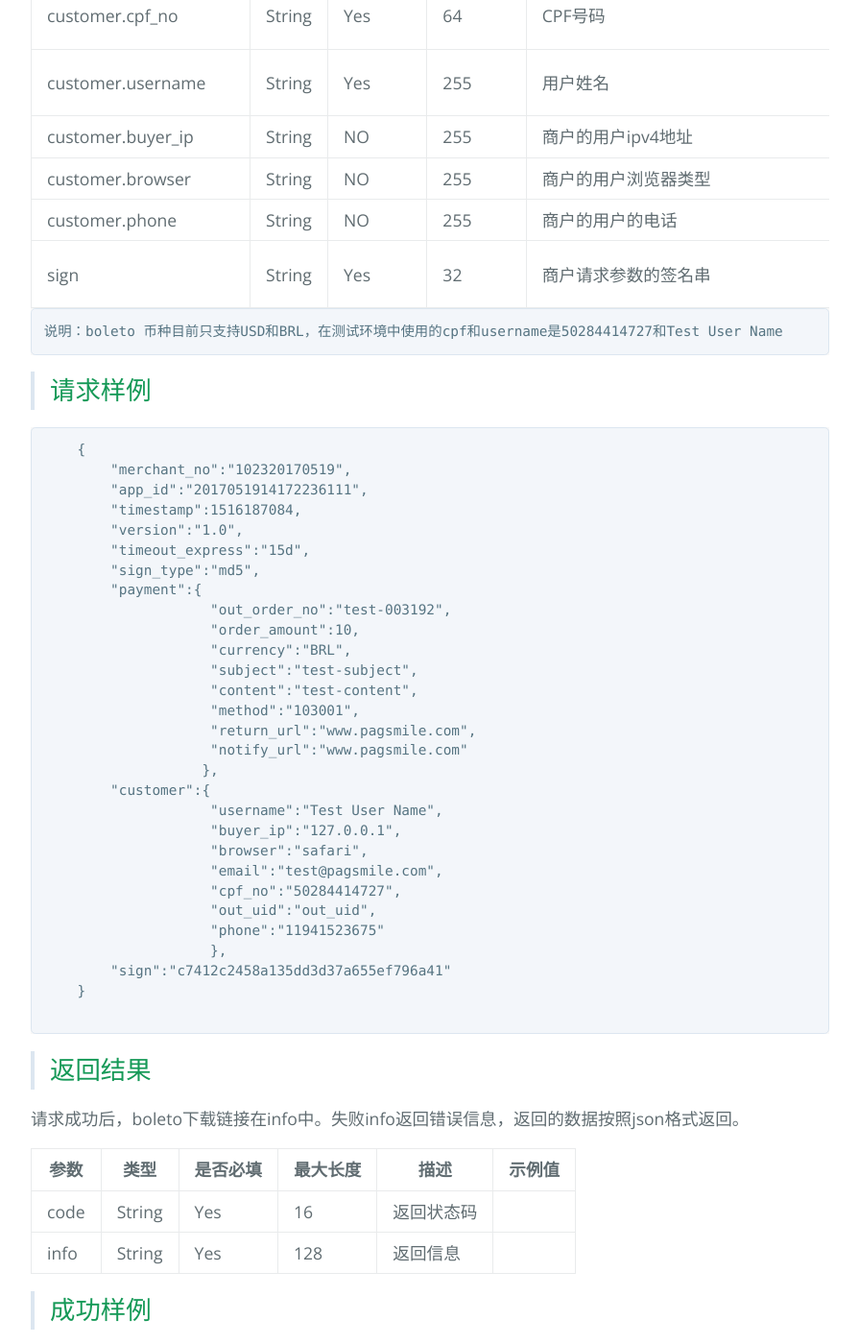
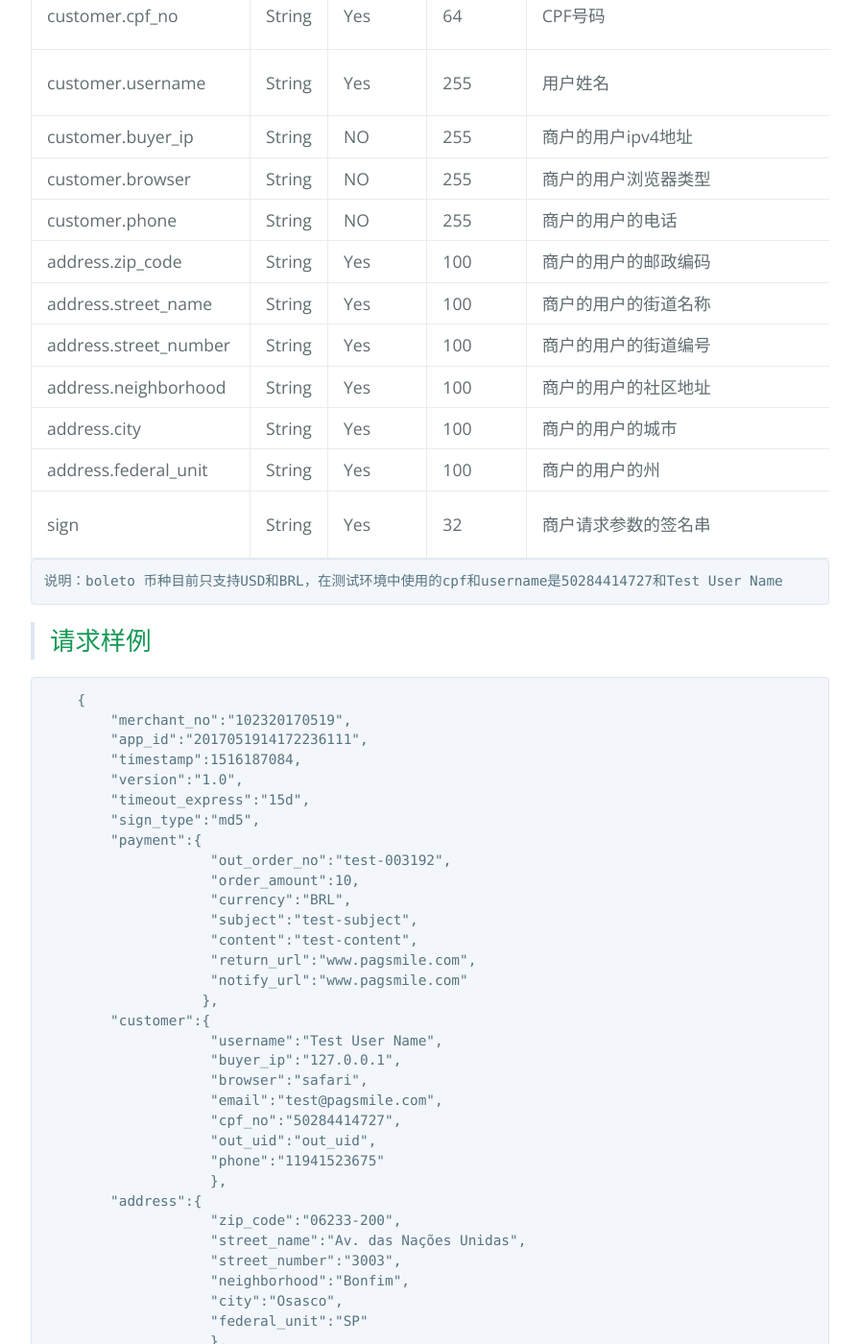
Before and after one commit to pagsmile/pagsmile.github.io, a Jekyll site: the page built from api/DriectBoleto.md, in a window 1280 px wide and 1400 px high, scrolled down 1591 px. Shown: the whole window at 96% size, without its empty margins (192-1087 px from the left). Built offline with Jekyll 4.4.1, drawn with Linux system fonts in a browser that asks for light colours; our own code applies the rules of GitHub Pages for plain Markdown files; some of the changed text lies outside the part shown.

Commit message:
boleto 增加商户用户住址

```diff
--- a/api/DriectBoleto.md
+++ b/api/DriectBoleto.md
@@ -41,6 +41,12 @@ customer.username | String | Yes | 255 | 用户姓名 | 商城商户此处为必
 customer.buyer_ip | String | NO | 255 | 商户的用户ipv4地址 |
 customer.browser | String | NO | 255 | 商户的用户浏览器类型|
 customer.phone | String | NO | 255 | 商户的用户的电话|
+address.zip_code | String | Yes | 100 | 商户的用户的邮政编码| 06233-200
+address.street_name | String | Yes | 100 | 商户的用户的街道名称| Av. das Nações Unidas
+address.street_number | String | Yes | 100 | 商户的用户的街道编号| 3003
+address.neighborhood | String | Yes | 100 | 商户的用户的社区地址| Bonfim
+address.city | String | Yes | 100 | 商户的用户的城市| Osasco
+address.federal_unit | String | Yes | 100 | 商户的用户的州| SP
 sign | String | Yes | 32 | 商户请求参数的签名串 | 通过签名算法计算得出的签名值，详见签名生成算法
 
     说明：boleto 币种目前只支持USD和BRL，在测试环境中使用的cpf和username是50284414727和Test User Name
@@ -61,7 +67,6 @@ sign | String | Yes | 32 | 商户请求参数的签名串 | 通过签名算法
                     "currency":"BRL",
                     "subject":"test-subject",
                     "content":"test-content",
-                    "method":"103001",
                     "return_url":"www.pagsmile.com",
                     "notify_url":"www.pagsmile.com"
                    },
@@ -73,6 +78,14 @@ sign | String | Yes | 32 | 商户请求参数的签名串 | 通过签名算法
                     "cpf_no":"50284414727",
                     "out_uid":"out_uid",
                     "phone":"11941523675"
+                    },
+        "address":{
+                    "zip_code":"06233-200",
+                    "street_name":"Av. das Nações Unidas",
+                    "street_number":"3003",
+                    "neighborhood":"Bonfim",
+                    "city":"Osasco",
+                    "federal_unit":"SP"
                     },
         "sign":"c7412c2458a135dd3d37a655ef796a41"
     }
```
